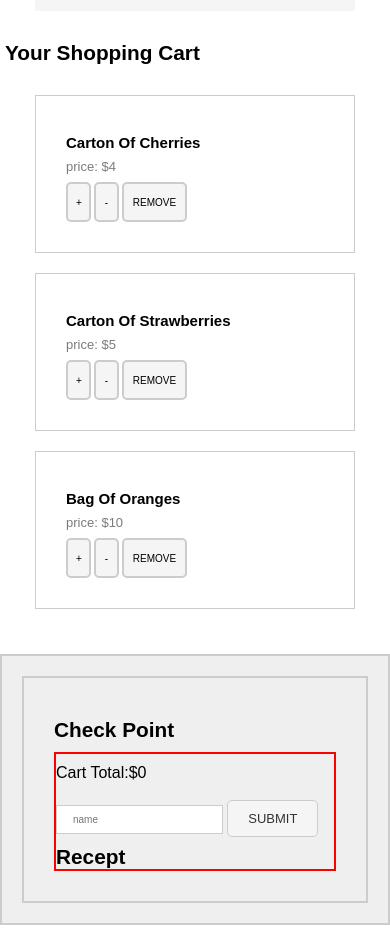
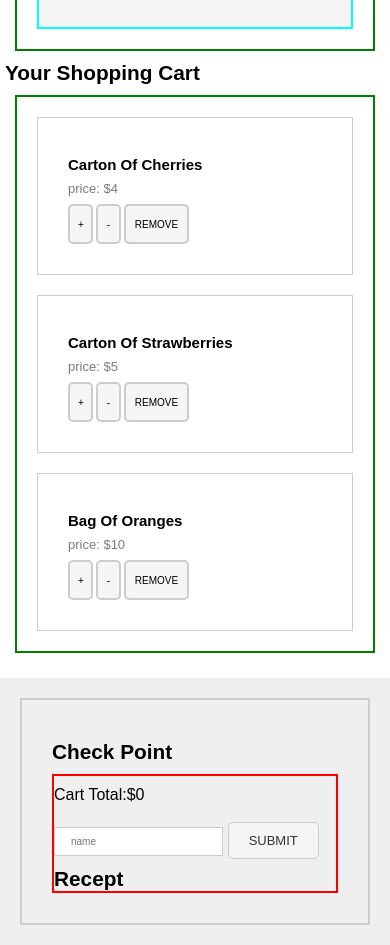
Before and after one commit to getishe/fruits-order, a plain HTML site: page index.html in a window 390 px wide. Shown: the part 869-1814 px from the top of the page. Drawn offline with Linux system fonts and the light colour scheme.

Commit message:
Uncomment border styles for container-3, box, and button; comment out borders for side-container and display for improved layout clarity

```diff
--- a/style.css
+++ b/style.css
@@ -159,13 +159,13 @@ h2.rec {
   font-weight: bold;
 }
 .container-3 {
-  /* border: 2px solid green; */
+  border: 2px solid green;
   display: flex;
   margin: 10px;
   padding: 40px;
 }
 .box {
-  /* border: 2px solid aqua; */
+  border: 2px solid aqua;
   padding: 30px;
   margin: 10px;
   /* max-width: 300px; */
@@ -231,7 +231,7 @@ button {
   width: 130px;
   height: 170px;
   object-fit: contain;
-  /* border: 2px solid black; */
+  border: 2px solid black;
   padding: 10px;
 }
 .imgbox .box-img1 {
@@ -275,7 +275,7 @@ button {
   }
 
   .side-container {
-    border: 2px solid #ccc;
+    /* border: 2px solid #ccc; */
 
     width: 90%;
     padding: 10px;
@@ -355,7 +355,7 @@ button {
 
   .display {
     max-width: 300px;
-    border: 2px solid red;
+    /* border: 2px solid red; */
   }
 
   .imgbox img {
```
